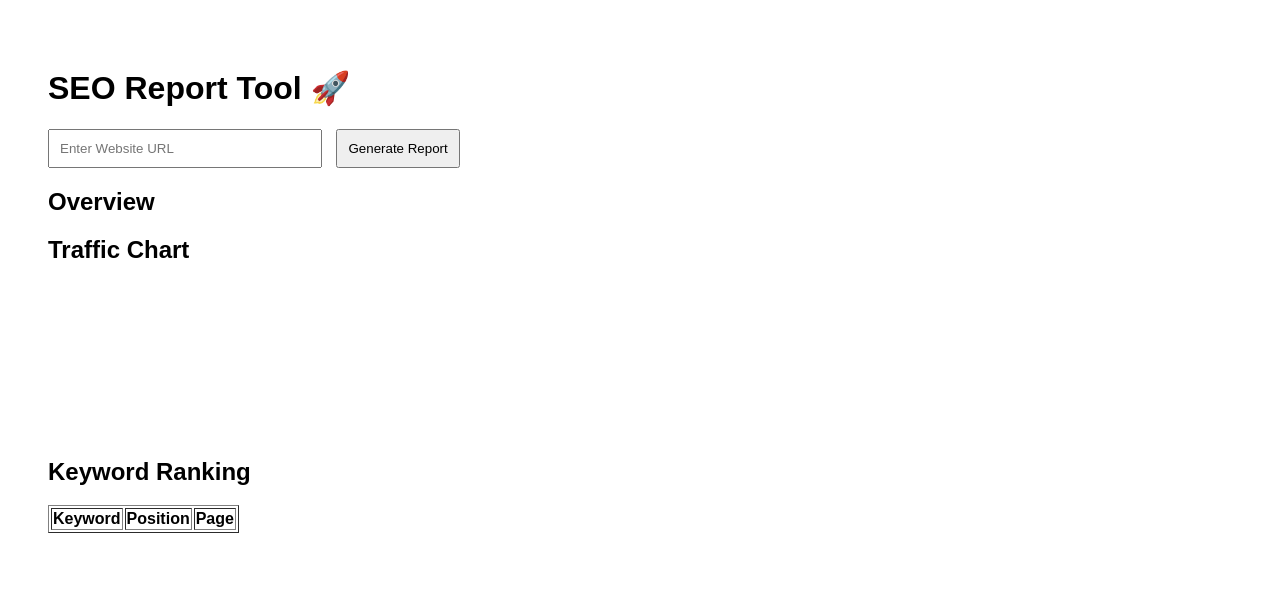
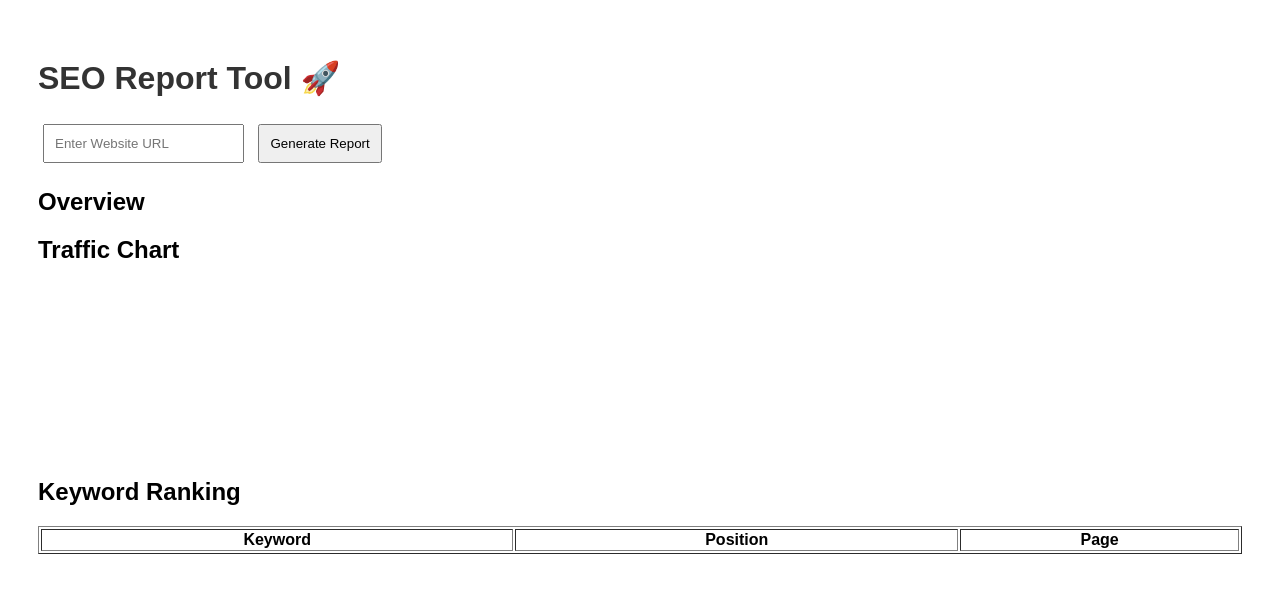
Before and after one commit to CBRA-AI/seo-report-tool, a website: page frontend/index.html in a window 1280 px wide. Drawn offline with nearby package versions, Linux system fonts and the light colour scheme.

Commit message:
Refactor CSS styles for layout and elements
Adjusted padding for body and button elements, added styles for h1, table, and canvas.

```diff
--- a/frontend/style.css
+++ b/frontend/style.css
@@ -1,20 +1,23 @@
 body {
   font-family: Arial;
-  padding: 40px;
+  padding: 30px;
 }
 
-input {
-  padding: 10px;
-  width: 250px;
+h1 {
+  color: #333;
 }
 
-button {
+input, button {
   padding: 10px;
-  margin-left: 10px;
+  margin: 5px;
 }
 
-pre {
-  background: #f4f4f4;
-  padding: 20px;
+table {
+  margin-top: 20px;
+  width: 100%;
+}
+
+canvas {
+  max-width: 500px;
   margin-top: 20px;
 }
```
